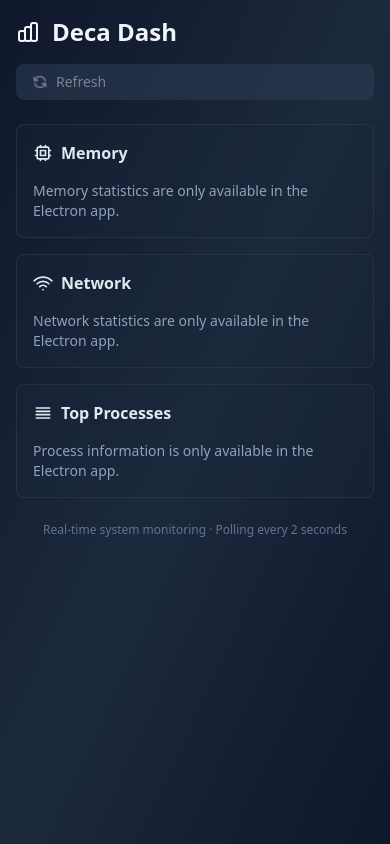
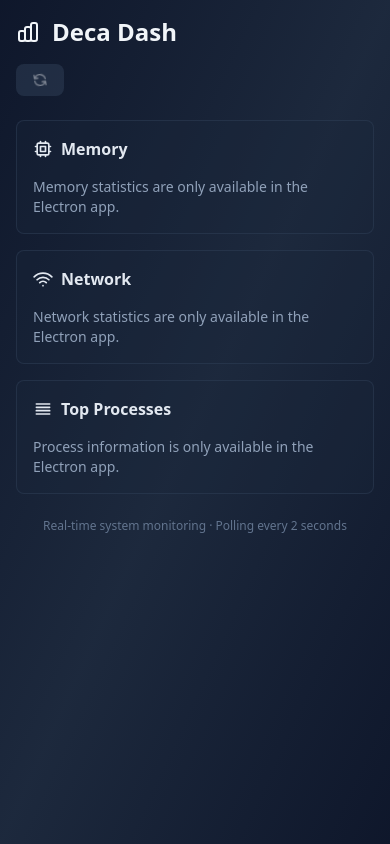
Before and after one commit to decagondev/vite-electron-starter-latest-stable, a React (Vite) app: page / in a window 390 px wide. Built offline with nearby package versions, Linux system fonts and the light colour scheme.

Commit message:
feat: hide scrollbars and add kiosk mode toggle

```diff
--- a/electron/main.ts
+++ b/electron/main.ts
@@ -228,6 +228,25 @@ ipcMain.handle('get-top-processes', async (_event, count: number = 10) => {
 })
 
 /**
+ * Toggle fullscreen/kiosk mode
+ */
+ipcMain.handle('toggle-kiosk-mode', async () => {
+  if (!mainWindow) return false
+
+  const isFullScreen = mainWindow.isFullScreen()
+  mainWindow.setFullScreen(!isFullScreen)
+  return !isFullScreen
+})
+
+/**
+ * Get current kiosk mode state
+ */
+ipcMain.handle('get-kiosk-mode', async () => {
+  if (!mainWindow) return false
+  return mainWindow.isFullScreen()
+})
+
+/**
  * Application initialization
  */
 app.whenReady().then(() => {
--- a/electron/preload.ts
+++ b/electron/preload.ts
@@ -68,6 +68,8 @@ interface ElectronAPI {
   getNetworkStats: () => Promise<INetworkStats | null>;
   getSystemInfo: () => Promise<ISystemInfo | null>;
   getTopProcesses: (count?: number) => Promise<IProcessInfo[] | null>;
+  toggleKioskMode: () => Promise<boolean>;
+  getKioskMode: () => Promise<boolean>;
 }
 
 /**
@@ -85,6 +87,8 @@ const electronAPI: ElectronAPI = {
   getNetworkStats: () => ipcRenderer.invoke('get-network-stats'),
   getSystemInfo: () => ipcRenderer.invoke('get-system-info'),
   getTopProcesses: (count?: number) => ipcRenderer.invoke('get-top-processes', count),
+  toggleKioskMode: () => ipcRenderer.invoke('toggle-kiosk-mode'),
+  getKioskMode: () => ipcRenderer.invoke('get-kiosk-mode'),
 }
 
 /**
--- a/src/features/dashboard/components/DashboardLayout.tsx
+++ b/src/features/dashboard/components/DashboardLayout.tsx
@@ -4,7 +4,7 @@
  * Follows Single Responsibility - focused on layout orchestration
  */
 
-import { memo } from 'react'
+import { memo, useState, useEffect, useCallback } from 'react'
 import { useStats } from '../context/StatsContext'
 import { MemorySection } from './MemorySection'
 import { NetworkSection } from './NetworkSection'
@@ -43,11 +43,67 @@ function RefreshIcon(): React.ReactElement {
 }
 
 /**
+ * Fullscreen icon SVG component (expand)
+ */
+function FullscreenIcon(): React.ReactElement {
+  return (
+    <svg className="w-4 h-4" fill="none" viewBox="0 0 24 24" stroke="currentColor">
+      <path
+        strokeLinecap="round"
+        strokeLinejoin="round"
+        strokeWidth={2}
+        d="M4 8V4m0 0h4M4 4l5 5m11-1V4m0 0h-4m4 0l-5 5M4 16v4m0 0h4m-4 0l5-5m11 5l-5-5m5 5v-4m0 4h-4"
+      />
+    </svg>
+  )
+}
+
+/**
+ * Exit fullscreen icon SVG component (collapse)
+ */
+function ExitFullscreenIcon(): React.ReactElement {
+  return (
+    <svg className="w-4 h-4" fill="none" viewBox="0 0 24 24" stroke="currentColor">
+      <path
+        strokeLinecap="round"
+        strokeLinejoin="round"
+        strokeWidth={2}
+        d="M9 9V4H4m0 0l5 5M9 15v5H4m0 0l5-5m6-6V4h5m0 0l-5 5m5 6v5h-5m0 0l5-5"
+      />
+    </svg>
+  )
+}
+
+/**
+ * Check if kiosk mode API is available
+ */
+function isKioskAvailable(): boolean {
+  return typeof window !== 'undefined' &&
+         window.electronAPI !== undefined &&
+         typeof window.electronAPI.toggleKioskMode === 'function'
+}
+
+/**
  * DashboardHeader component
- * Shows title and refresh button
+ * Shows title, refresh button, and kiosk mode toggle
  */
 function DashboardHeader(): React.ReactElement {
   const { refreshStats, isLoading, systemInfo } = useStats()
+  const [isKiosk, setIsKiosk] = useState(false)
+  const [kioskAvailable] = useState(() => isKioskAvailable())
+
+  useEffect(() => {
+    if (kioskAvailable && window.electronAPI) {
+      window.electronAPI.getKioskMode().then(setIsKiosk)
+    }
+  }, [kioskAvailable])
+
+  const toggleKiosk = useCallback(async () => {
+    if (kioskAvailable && window.electronAPI) {
+      const newState = await window.electronAPI.toggleKioskMode()
+      setIsKiosk(newState)
+    }
+  }, [kioskAvailable])
 
   return (
     <header className="flex flex-col sm:flex-row sm:items-center sm:justify-between gap-4 mb-6">
@@ -62,6 +118,22 @@ function DashboardHeader(): React.ReactElement {
           </p>
         )}
       </div>
+      <div className="flex items-center gap-2">
+        {kioskAvailable && (
+          <button
+            onClick={toggleKiosk}
+            className="
+              flex items-center gap-2 px-4 py-2
+              bg-slate-700 hover:bg-slate-600
+              text-slate-200 rounded-lg transition-colors
+              text-sm font-medium
+            "
+            title={isKiosk ? 'Exit Kiosk Mode (Esc)' : 'Enter Kiosk Mode'}
+          >
+            {isKiosk ? <ExitFullscreenIcon /> : <FullscreenIcon />}
+            <span className="hidden sm:inline">{isKiosk ? 'Exit Kiosk' : 'Kiosk'}</span>
+          </button>
+        )}
         <button
           onClick={refreshStats}
           disabled={isLoading}
@@ -76,8 +148,9 @@ function DashboardHeader(): React.ReactElement {
           <span className={isLoading ? 'animate-spin' : ''}>
             <RefreshIcon />
           </span>
-        Refresh
+          <span className="hidden sm:inline">Refresh</span>
         </button>
+      </div>
     </header>
   )
 }
--- a/src/index.css
+++ b/src/index.css
@@ -3,3 +3,13 @@
 body {
   @apply bg-slate-900 text-white min-h-screen;
 }
+
+/* Hide scrollbar while maintaining scroll functionality */
+* {
+  scrollbar-width: none; /* Firefox */
+  -ms-overflow-style: none; /* IE and Edge */
+}
+
+*::-webkit-scrollbar {
+  display: none; /* Chrome, Safari, Opera */
+}
--- a/src/shared/types/electron.d.ts
+++ b/src/shared/types/electron.d.ts
@@ -84,6 +84,10 @@ export interface ElectronAPI {
   getSystemInfo: () => Promise<ISystemInfo | null>;
   /** Get top processes by resource usage */
   getTopProcesses: (count?: number) => Promise<IProcessInfo[] | null>;
+  /** Toggle kiosk/fullscreen mode */
+  toggleKioskMode: () => Promise<boolean>;
+  /** Get current kiosk mode state */
+  getKioskMode: () => Promise<boolean>;
 }
 
 declare global {
--- a/src/test/mocks/electron.ts
+++ b/src/test/mocks/electron.ts
@@ -62,6 +62,8 @@ export const mockElectronAPI: ElectronAPI = {
   getNetworkStats: async () => mockNetworkStats,
   getSystemInfo: async () => mockSystemInfo,
   getTopProcesses: async () => mockProcesses,
+  toggleKioskMode: async () => false,
+  getKioskMode: async () => false,
 };
 
 /**
@@ -84,6 +86,8 @@ export function setupElectronMock(platform: string = 'win32', statsEnabled: bool
     getNetworkStats: statsEnabled ? async () => mockNetworkStats : async () => null,
     getSystemInfo: statsEnabled ? async () => mockSystemInfo : async () => null,
     getTopProcesses: statsEnabled ? async () => mockProcesses : async () => null,
+    toggleKioskMode: async () => false,
+    getKioskMode: async () => false,
   };
 
   Object.defineProperty(window, 'electronAPI', {
```
Lines whose indentation alone changed are shown as unchanged.
